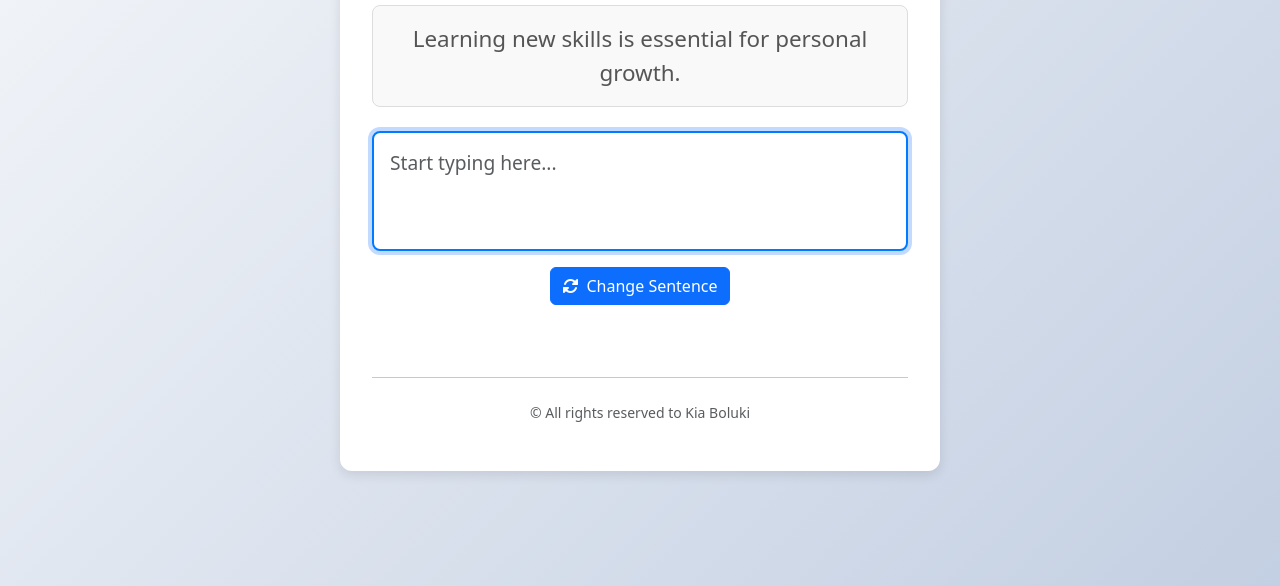
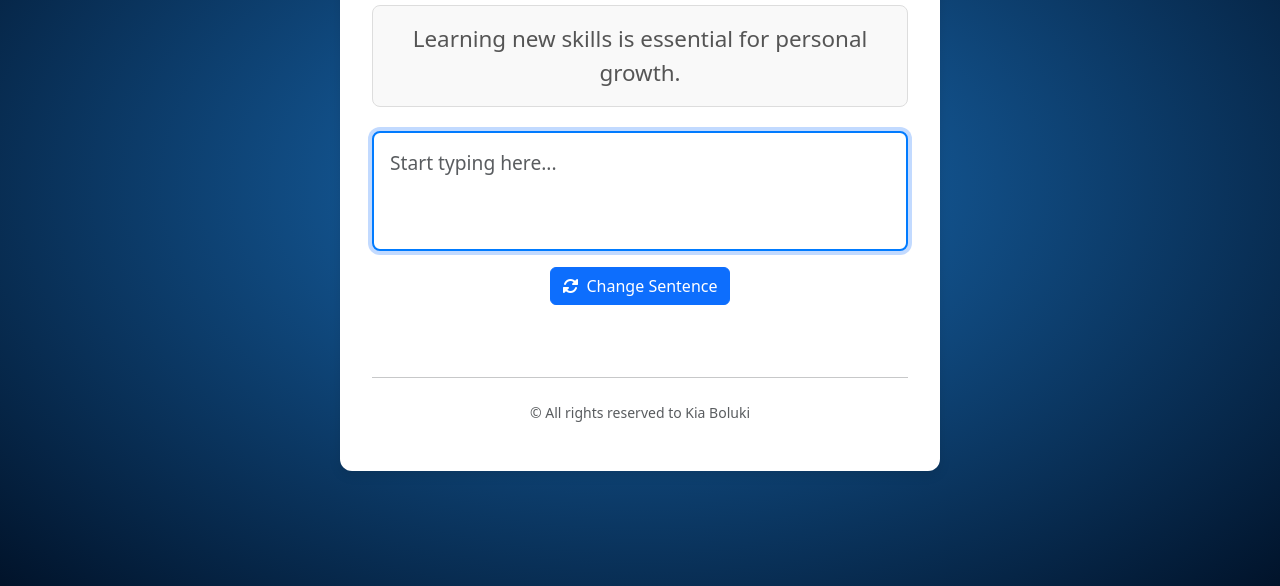
Before and after one commit to KiaBoluki/speed-typing-test, a plain HTML site: page index.html in a window 1280 px wide. Shown: the part 214-800 px from the top of the page. Drawn offline with nearby package versions, Linux system fonts and the light colour scheme.

Commit message:
add radianl bg to body

```diff
--- a/index.html
+++ b/index.html
@@ -11,7 +11,7 @@
   <!-- Custom CSS -->
   <style>
     body {
-      background: linear-gradient(135deg, #f5f7fa, #c3cfe2);
+      background: radial-gradient(#1a6eb8, #01132a);
       min-height: 100vh;
       display: flex;
       align-items: center;
```
Also changed, not shown: 1 other file.
